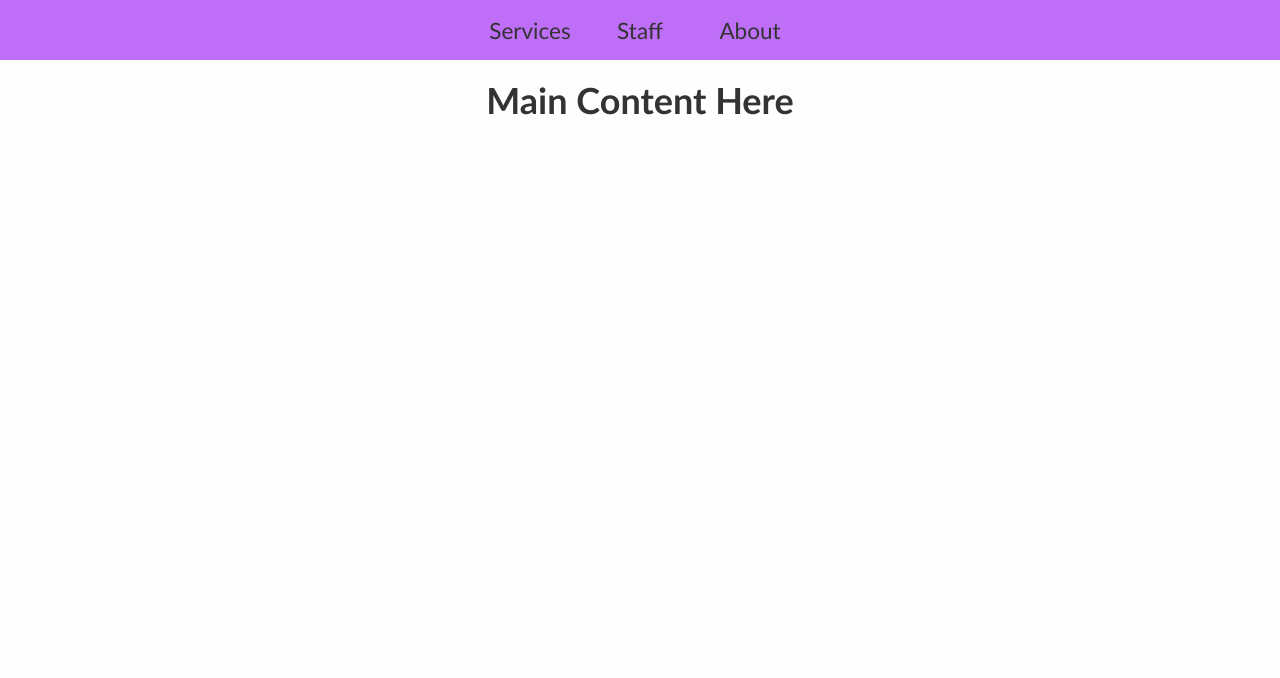
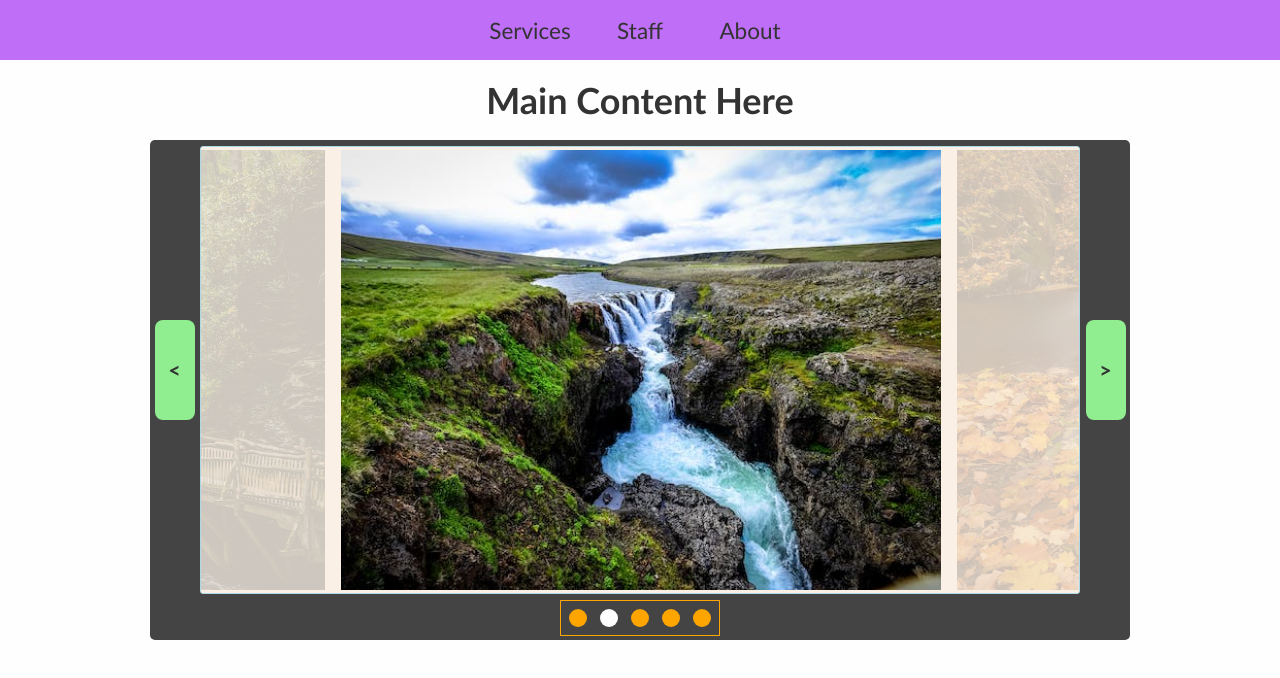
Before and after one commit to Slashmyaxl/animated-UI, a website built with webpack: page src/index.html in a window 1280 px wide. Built offline with nearby package versions, Linux system fonts and the light colour scheme.

Commit message:
Add image carousel

```diff
--- /dev/null
+++ b/src/imgcarousel.js
@@ -0,0 +1,87 @@
+const slides = document.querySelectorAll('.slide');
+const nextButton = document.getElementById('next');
+const prevButton = document.getElementById('previous');
+const indicatorButtons = document.querySelectorAll('.indicator-button');
+let centerSlide;
+let leftSlide;
+let rightSlide;
+let timer;
+
+function moveToSlide (n) {
+  if (n > slides.length) {
+    centerSlide = document.getElementById('1');
+  } else if (n < 1) {
+    centerSlide = document.getElementById(slides.length);
+  } else {
+    centerSlide = document.getElementById(n);
+  }
+
+  if (centerSlide === document.getElementById('1')) {
+    leftSlide = document.getElementById(slides.length);
+    rightSlide = document.getElementById(Number(centerSlide.id) + 1);
+  } else if (centerSlide === document.getElementById(slides.length)) {
+    leftSlide = document.getElementById(slides.length - 1);
+    rightSlide = document.getElementById('1');
+  } else {
+    leftSlide = document.getElementById(n - 1);
+    rightSlide = document.getElementById(Number(n) + 1);
+  }
+
+  styleSlides();
+  timer = setTimeout(() => {
+    const targetSlide = Number(centerSlide.id) + 1;
+    removeStyles();
+    moveToSlide(targetSlide);
+  }, 3000);
+}
+
+function styleSlides () {
+  centerSlide.classList.add('center');
+  leftSlide.classList.add('left');
+  rightSlide.classList.add('right');
+
+  slides.forEach((slide) => {
+    (slide.classList.contains('left') || slide.classList.contains('right') || slide.classList.contains('center'))
+      ? slide.classList.add('visible')
+      : slide.classList.remove('visible');
+  });
+
+  indicatorButtons.forEach((button) => {
+    if (button.id.charAt(7) === centerSlide.id) {
+      button.style.backgroundColor = '#fefefe';
+    }
+  });
+}
+
+const sliderListeners = () => {
+  nextButton.addEventListener('click', () => {
+    const targetSlide = Number(centerSlide.id) + 1;
+    removeStyles();
+    clearTimeout(timer);
+    moveToSlide(targetSlide);
+  });
+  prevButton.addEventListener('click', () => {
+    const targetSlide = centerSlide.id - 1;
+    removeStyles();
+    clearTimeout(timer);
+    moveToSlide(targetSlide);
+  });
+  indicatorButtons.forEach((button) => {
+    button.addEventListener('click', (e) => {
+      const targetSlide = (e.target.id.charAt(7));
+      removeStyles();
+      clearTimeout(timer);
+      moveToSlide(targetSlide);
+    });
+  });
+};
+
+function removeStyles () {
+  centerSlide.classList.remove('center');
+  leftSlide.classList.remove('left');
+  rightSlide.classList.remove('right');
+
+  indicatorButtons.forEach(button => { button.style.backgroundColor = 'orange'; });
+}
+
+export { moveToSlide, sliderListeners };
--- a/src/index.html
+++ b/src/index.html
@@ -33,6 +33,34 @@
       </nav>
       <div id="content">
         <h1>Main Content Here</h1>
+        <div class="carousel-container">
+          <div class="slider" id="previous"><</div>
+          <div class="slideshow">
+            <div class="slide" id="1">
+              <img src="../src/images/pexels-aaron-buitenwerf-1293423.jpg" alt="Scenic Image 1">
+            </div>
+            <div class="slide" id="2">
+              <img src="../src/images/pexels-francesco-ungaro-464407.jpg" alt="Scenic Image 2">
+            </div>
+            <div class="slide" id="3">
+              <img src="../src/images/pexels-petr-ganaj-4072435.jpg" alt="Scenic Image 3">
+            </div>
+            <div class="slide" id="4">
+              <img src="../src/images/pexels-pixabay-158063.jpg" alt="Scenic Image 4">
+            </div>
+            <div class="slide" id="5">
+              <img src="../src/images/pexels-pixabay-50594.jpg" alt="Scenic Image 5">
+            </div>
+          </div>
+          <div class="slider" id="next">></div>
+          <div class="indicator">
+            <div class="indicator-button" id="button-1"></div>
+            <div class="indicator-button" id="button-2"></div>
+            <div class="indicator-button" id="button-3"></div>
+            <div class="indicator-button" id="button-4"></div>
+            <div class="indicator-button" id="button-5"></div>
+          </div>
+        </div>
       </div>
     </div>
   </body>
--- a/src/index.js
+++ b/src/index.js
@@ -1,4 +1,5 @@
 import './styles.css';
+import { moveToSlide, sliderListeners } from './imgcarousel';
 
 const menuItems = document.querySelectorAll('.item');
 
@@ -17,3 +18,6 @@ function makeVisible (e) {
   if (!menu) return;
   menu.classList.add('visible');
 }
+
+moveToSlide(1);
+sliderListeners();
--- a/src/styles.css
+++ b/src/styles.css
@@ -67,17 +67,18 @@
   font-size: 0.85rem;
   height: min-content;
   position: absolute;
+  z-index: 2;
   opacity: 0.1;
   top: 50px;
   left : -6px;
 }
 
-.visible {
+.navbar .visible {
   visibility: visible;
   opacity: 1;
   transform: translateY(10px);
-  transition: opacity 300ms ease-in-out 100ms,
-              transform 300ms ease-in-out 300ms;
+  transition: opacity 550ms ease-in-out 0ms,
+              transform 300ms ease-in-out 100ms;
 }
 
 .navbar .menu-item {
@@ -102,7 +103,111 @@
   list-style: none;
 }
 
+#content {
+  display: flex;
+  flex-direction: column;
+  align-items: center;
+  gap: 1rem;
+}
+
 #content > h1 {
   margin-top: 1rem;
   text-align: center;
 }
+
+.carousel-container {
+  width: 980px;
+  height: 500px;
+  border-radius: 5px;
+  background: #444;
+  display: grid;
+  grid-template-columns: min-content 1fr min-content;
+  grid-template-rows: 1fr 40px;
+  justify-items: center;
+  align-items: center;
+  padding: 2px 0.25rem;
+}
+
+.slideshow {
+  background: linen;
+  border: 1px solid lightblue;
+  border-radius: 3px;
+  width: 880px;
+  height: 448px;
+  grid-column: 2 / 3;
+  position: relative;
+  overflow: hidden;
+}
+
+.slide {
+  width: 440px;
+  height: 440px;
+  position: absolute;
+  visibility: hidden;
+  top: 3px;
+  opacity: 0;
+}
+
+.slide > * {
+  width: 100%;
+  height: 440px;
+  max-width: 600px;
+  object-fit: cover;
+}
+
+.visible {
+  visibility: visible;
+}
+
+.center {
+  width: 600px;
+  left: 140px;
+  opacity: 1;
+  z-index: 1;
+  transition: 200ms opacity ease-in-out 0ms,
+              400ms left ease-in-out 10ms;
+}
+
+.left {
+  left: -316px;
+  opacity: 0.2;
+  z-index: 0;
+}
+
+.right {
+  left: 756px;
+  opacity: 0.2;
+  z-index: 0;
+}
+
+.slider {
+  cursor: pointer;
+  font-size: 1.2rem;
+  font-weight: bolder;
+  border-radius: 8px;
+  height: 100px;
+  width: 40px;
+  display: flex;
+  justify-content: center;
+  align-items: center;
+  background-color: lightgreen;
+}
+
+.indicator {
+  border: 1px solid orange;
+  grid-row: 2;
+  grid-column: 2 / 3;
+  display: flex;
+  justify-content: space-between;
+  align-items: center;
+  width: 18%;
+  padding: 8px;
+}
+
+.indicator > .indicator-button {
+  width: 18px;
+  height: 18px;
+  border-radius: 50%;
+  background: orange;
+  cursor: pointer;
+}
--- a/webpack.config.js
+++ b/webpack.config.js
@@ -23,6 +23,10 @@ module.exports = {
         test: /\.css$/i,
         use: ['style-loader', 'css-loader'],
       },
+      {
+        test: /\.(jpg|png|gif|svg)$/i,
+        type: 'asset/resource',
+      }
     ],
   },
-}
+};
```
Also changed, not shown: dist/index.html, dist/main.js, src/images/pexels-aaron-buitenwerf-1293423.jpg (added), src/images/pexels-francesco-ungaro-464407.jpg (added), src/images/pexels-petr-ganaj-4072435.jpg (added), src/images/pexels-pixabay-158063.jpg (added), src/images/pexels-pixabay-50594.jpg (added). Lines whose indentation alone changed are shown as unchanged.
